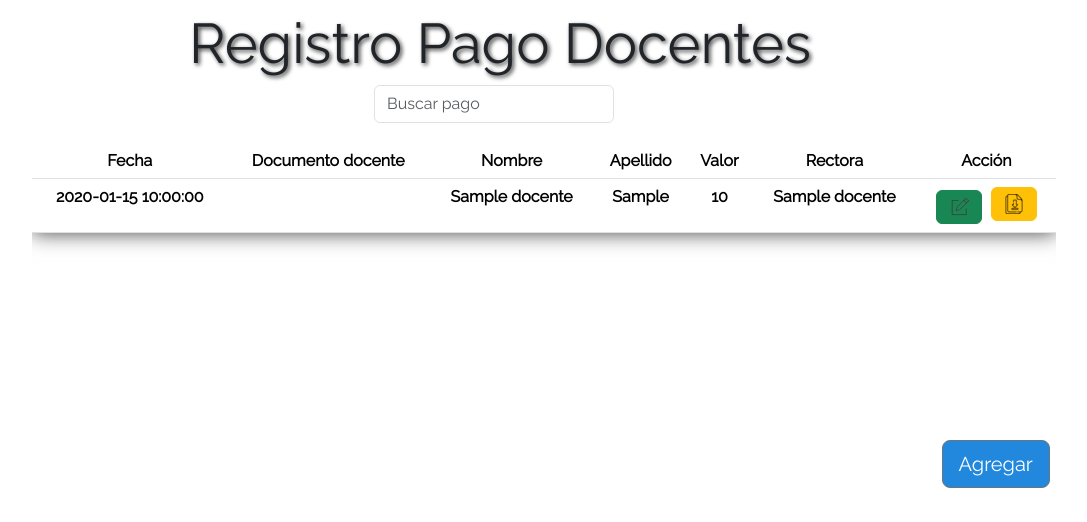
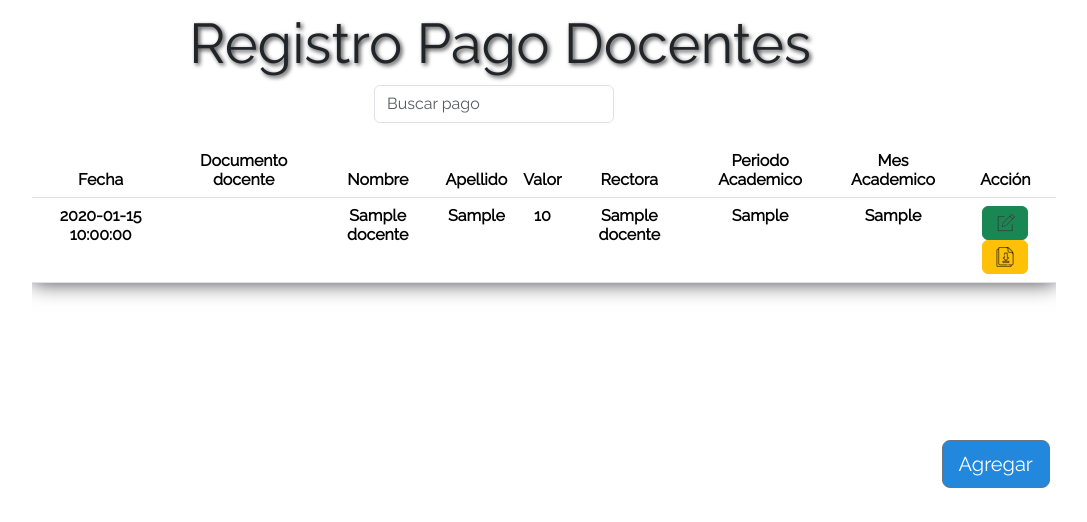
Before and after one commit to SEBASTIANRO5244/Proyecto-de-grado, a CodeIgniter app: page /cecs/index.php/controlador/pago_docente in a window 1280 px wide. Shown: the part 65-587 px from the top of the page, without its empty margins (108-1195 px from the left). Run offline with CodeIgniter, Linux system fonts and the light colour scheme; tables that the repository leaves empty or names only in its code hold one stand-in row (values such as "Sample post"); data that the repository does not hold is empty; some libraries are stand-ins or nearby versions; some web fonts are replaced.

Commit message:
Agregar campos (periodo y mes academico) a pago docentes

```diff
--- a/application/controllers/Cpago_docente.php
+++ b/application/controllers/Cpago_docente.php
@@ -24,7 +24,9 @@ class Cpago_docente extends CI_Controller {
             "nombre_docente" => $_POST['nombre'],
             "apellido_docente" => $_POST['apellido'],
             "valor" => $_POST['valor'],
-            "nombre_rectora" => $_POST['rectora']
+            "nombre_rectora" => $_POST['rectora'],
+            "periodo_academico" => $_POST['periodo_academico'],
+            "mes_academico" => $_POST['mes_academico']
           );
 
       echo $this->Mpago_docente->guardar($dato);
@@ -46,7 +48,9 @@ class Cpago_docente extends CI_Controller {
             "nombre_docente" => $_POST['nombre'],
             "apellido_docente" => $_POST['apellido'],
             "valor" => $_POST['valor'],
-            "nombre_rectora" => $_POST['rectora']
+            "nombre_rectora" => $_POST['rectora'],
+            "periodo_academico" => $_POST['periodo_academico'],
+            "mes_academico" => $_POST['mes_academico']
           );
 
       echo $this->Mpago_docente->actualizar($id,$dato);
--- a/application/views/pago_docente.php
+++ b/application/views/pago_docente.php
@@ -55,6 +55,27 @@
   <label for="">Rectora</label>
   <input class="input-letter form-control rounded-pill" type="text" id="Admin" placeholder="Rectora">
   </div>
+  <div class="col-sm-6">
+    <label for="exampleFormControlSelect1">Periodo Academico</label>
+    <select class="form-control" id="Periodo_academico">
+      <option value="2022">2022</option>
+    </select>
+  </div>
+  <div class="col-sm-6">
+    <label for="exampleFormControlSelect1">Mes Academico</label>
+    <select class="form-control" id="Mes_academico">
+      <option>Febrero</option>
+      <option>Marzo</option>
+      <option>Abril</option>
+      <option>Mayo</option>
+      <option>Junio</option>
+      <option>Julio</option>
+      <option>Agosto</option>
+      <option>Septiembre</option>
+      <option>Octubre</option>
+      <option>Noviembre</option>
+    </select>
+  </div>
 </div>
       <div class="modalf_pdoc">
         <button type="button" class="btn btn-secondary" id="Cerrar" data-dismiss="modal">Cerrar</button>
@@ -69,5 +90,5 @@
 </div>
 <div id="tpago_doc"></div>
 <div class="boton_agr_pago_doc">
-    <button type="button" class="btn btn-secondary btn-lg" id="New_doc" data-toggle="modal" data-target="#exampleModal" data-whatever=" @getbootstrap" style="background-color: #28d; margin-left: 82%; margin-top: 160px;">Agregar</button>
+    <button type="button" onclick="limpiar()" class="btn btn-secondary btn-lg" id="New_doc" data-toggle="modal" data-target="#exampleModal" data-whatever=" @getbootstrap" style="background-color: #28d; margin-left: 82%; margin-top: 160px;">Agregar</button>
     </div>
--- a/application/views/tablas/tpago_doc.php
+++ b/application/views/tablas/tpago_doc.php
@@ -9,6 +9,8 @@
       <th scope="col">Apellido</th>
       <th scope="col">Valor</th>
       <th scope="col">Rectora</th>
+      <th scope="col">Periodo Academico</th>
+      <th scope="col">Mes Academico</th>
       <th scope="col">Acción</th>
     </tr>
   </thead>
@@ -50,11 +52,20 @@
                              echo $data->nombre_rectora;
                            ?>
                          </td>
-
+                         <td>
+                           <?php
+                             echo $data->periodo_academico;
+                           ?>
+                         </td>
+                         <td>
+                           <?php
+                             echo $data->mes_academico;
+                           ?>
+                         </td>
                           <td>
 
 
-      <button type="button" class="btn btn-success" data-toggle='modal' data-target='#exampleModal' id="Actualizar_doc1" data-whatever=" @geetbootstrap" onclick="cargarmodalPDoc('<?php echo $data->id;?>','<?php echo $data->fecha;?>','<?php echo $data->valor;?>','<?php echo $data->nombre_docente;?>','<?php echo $data->apellido_docente;?>','<?php echo $data->numDoc_docente;?>','<?php echo $data->nombre_rectora;?>')"><img src="<?php echo base_url('assets/img/actualizar.png');?>"><br><b class="letter"></button>
+      <button type="button" class="btn btn-success" data-toggle='modal' data-target='#exampleModal' id="Actualizar_doc1" data-whatever=" @geetbootstrap" onclick="cargarmodalPDoc('<?php echo $data->id;?>','<?php echo $data->fecha;?>','<?php echo $data->valor;?>','<?php echo $data->nombre_docente;?>','<?php echo $data->apellido_docente;?>','<?php echo $data->numDoc_docente;?>','<?php echo $data->nombre_rectora;?>','<?php echo $data->mes_academico;?>','<?php echo $data->periodo_academico;?>')"><img src="<?php echo base_url('assets/img/actualizar.png');?>"><br><b class="letter"></button>
 
          <a href="" class="btn btn-warning reportePagoDoc"><img src="<?php echo base_url('assets/img/reporte.png');?>"></a>
        </td>
--- a/assets/js/controlador/pago_docente.js
+++ b/assets/js/controlador/pago_docente.js
@@ -25,6 +25,8 @@ function guardar() {
     var apellido = 0;
     var valor="";
     var rectora = "";
+    var periodo_academico ="";
+    var mes_academico ="";
 
     fecha = document.getElementById("Fecha").value;
     numdoc_docente = document.getElementById("Identificacion").value;
@@ -32,9 +34,11 @@ function guardar() {
     apellido =  document.getElementById("Apellidos").value;
     valor = document.getElementById("Valor").value;
     rectora = document.getElementById("Admin").value;
+    periodo_academico =  document.getElementById("Periodo_academico").value;
+    mes_academico =  document.getElementById("Mes_academico").value;
 
 
-    if(!fecha||!numdoc_docente||!apellido||!valor||!rectora){
+    if(!fecha||!numdoc_docente||!apellido||!valor||!rectora||!periodo_academico||!mes_academico){
 
      acum++;
  }
@@ -53,7 +57,9 @@ function guardar() {
                     'nombre': nombre,
                     'apellido': apellido,
                     'valor': valor,
-                    'rectora': rectora
+                    'rectora': rectora,
+                    'periodo_academico': periodo_academico,
+                    'mes_academico': mes_academico
         },
         'type' : 'POST',
         'statusCode': {
@@ -111,6 +117,8 @@ function limpiar(){
     $("#Admin").val("");
     $("#Identificacion").val("");
     $("#Valor").val("");
+    $("#Periodo_academico").val("");
+    $("#Mes_academico").val("");
 }
 
 
@@ -233,6 +241,8 @@ function actualizar() {
     var apellido = 0;
     var valor="";
     var rectora = "";
+    var periodo_academico ="";
+    var mes_academico ="";
 
     id = $("#Id").val();
 
@@ -242,9 +252,11 @@ function actualizar() {
     apellido =  document.getElementById("Apellidos").value;
     valor = document.getElementById("Valor").value;
     rectora = document.getElementById("Admin").value;
+    periodo_academico =  document.getElementById("Periodo_academico").value;
+    mes_academico =  document.getElementById("Mes_academico").value;
 
 
-    if(!fecha||!numdoc_docente||!apellido||!valor||!rectora){
+    if(!fecha||!numdoc_docente||!apellido||!valor||!rectora||!periodo_academico||!mes_academico){
 
      acum++;
  }
@@ -263,7 +275,9 @@ function actualizar() {
                     'nombre': nombre,
                     'apellido': apellido,
                     'valor': valor,
-                    'rectora': rectora
+                    'rectora': rectora,
+                    'periodo_academico': periodo_academico,
+                    'mes_academico': mes_academico
          },
         'type' : 'POST',
         'statusCode': {
@@ -308,7 +322,8 @@ function actualizar() {
 }
 
 
-function cargarmodalPDoc(id, fecha,  valor, nombre_docente, apellido_docente,numDoc_docente, nombre_rectora){
+function cargarmodalPDoc(id, fecha,  valor, nombre_docente, apellido_docente,
+  numDoc_docente, nombre_rectora, mes_academico, periodo_academico){
 
     $("#Id").val(id);
     $("#Nombres").val(nombre_docente);
@@ -317,6 +332,8 @@ function cargarmodalPDoc(id, fecha,  valor, nombre_docente, apellido_docente,num
     $("#Admin").val(nombre_rectora);
     $("#Identificacion").val(numDoc_docente);
     $("#Valor").val(valor);
+    $("#Periodo_academico").val(periodo_academico);
+    $("#Mes_academico").val(mes_academico);
 
 }
 
```
Lines whose indentation alone changed are shown as unchanged.
